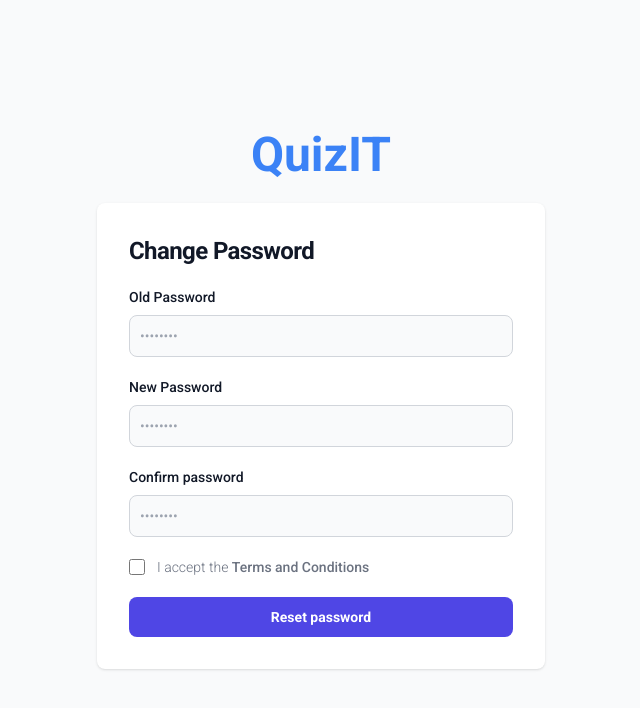
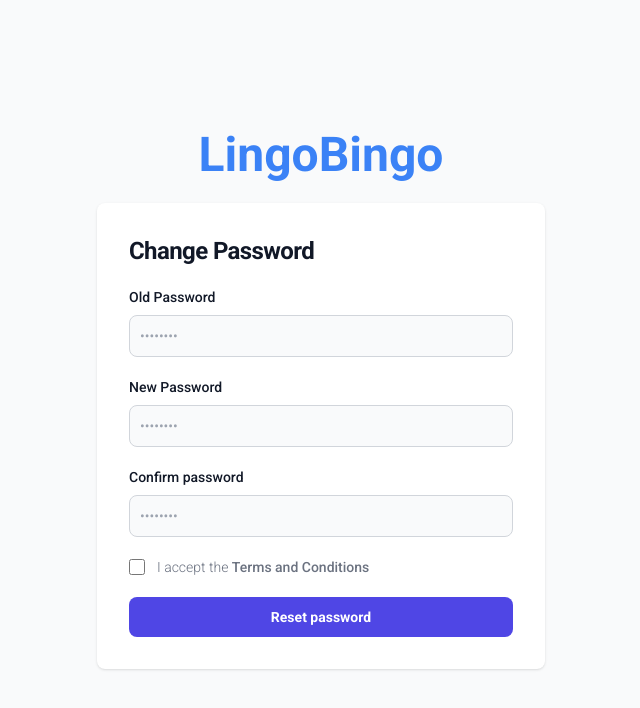
Before and after one commit to miaaa3/LingoBingo-Front, an Angular app: page /Reset-password in a window 1280 px wide. Shown: the top 708 px of the page, without its empty margins (319-959 px from the left). Built offline with nearby package versions, Linux system fonts and the light colour scheme.

Commit message:
reset password fixed

```diff
--- a/src/app/Components/Auth/reset-password/reset-password.component.html
+++ b/src/app/Components/Auth/reset-password/reset-password.component.html
@@ -1,7 +1,7 @@
 <section class="bg-gray-50 dark:bg-gray-900">
   <div class="flex flex-col items-center justify-center px-6 py-8 mx-auto md:h-screen lg:py-0">
     <a routerLink="/Home" class="flex items-center mb-6 text-5xl font-bold text-blue-500 dark:text-white font-roboto">
-      QuizIT
+      LingoBingo
     </a>
     <div class="w-full p-6 bg-white rounded-lg shadow dark:border md:mt-0 sm:max-w-md dark:bg-gray-800 dark:border-gray-700 sm:p-8">
       <h2 class="mb-1 text-xl font-bold leading-tight tracking-tight text-gray-900 md:text-2xl dark:text-white">
--- a/src/app/Components/Home/navbar/navbar.component.html
+++ b/src/app/Components/Home/navbar/navbar.component.html
@@ -67,7 +67,7 @@
         </button>
         <div *ngIf="openForProfile" [@dropdownAnimation]="'visible'" class="absolute right-3 w-44 mt-2 origin-top-right rounded-md shadow-lg md:w-28">
           <div class="bg-white rounded-md shadow dark-mode:bg-gray-800">
-            <a class="flex items-center px-4 py-2 mt-2 text-sm font-semibold bg-transparent rounded-md dark-mode:bg-transparent dark-mode:hover:bg-gray-600 dark-mode:focus:bg-gray-600 dark-mode:focus:text-white dark-mode:hover:text-white dark-mode:text-gray-200 md:mt-0 hover:text-gray-900 focus:text-gray-900 hover:bg-gray-100 focus:bg-gray-200 focus:outline-none focus:shadow-outline" routerLink="reset-password">
+            <a class="flex items-center px-4 py-2 mt-2 text-sm font-semibold bg-transparent rounded-md dark-mode:bg-transparent dark-mode:hover:bg-gray-600 dark-mode:focus:bg-gray-600 dark-mode:focus:text-white dark-mode:hover:text-white dark-mode:text-gray-200 md:mt-0 hover:text-gray-900 focus:text-gray-900 hover:bg-gray-100 focus:bg-gray-200 focus:outline-none focus:shadow-outline" routerLink="Reset-password">
               Change password
             </a>
             <a (click)="logout()" class="flex items-center px-4 py-2 mt-2 text-sm font-semibold bg-transparent rounded-md dark-mode:bg-transparent dark-mode:hover:bg-gray-600 dark-mode:focus:bg-gray-600 dark-mode:focus:text-white dark-mode:hover:text-white dark-mode:text-gray-200 md:mt-0 hover:text-gray-900 focus:text-gray-900 hover:bg-gray-100 focus:bg-gray-200 focus:outline-none focus:shadow-outline">
```
